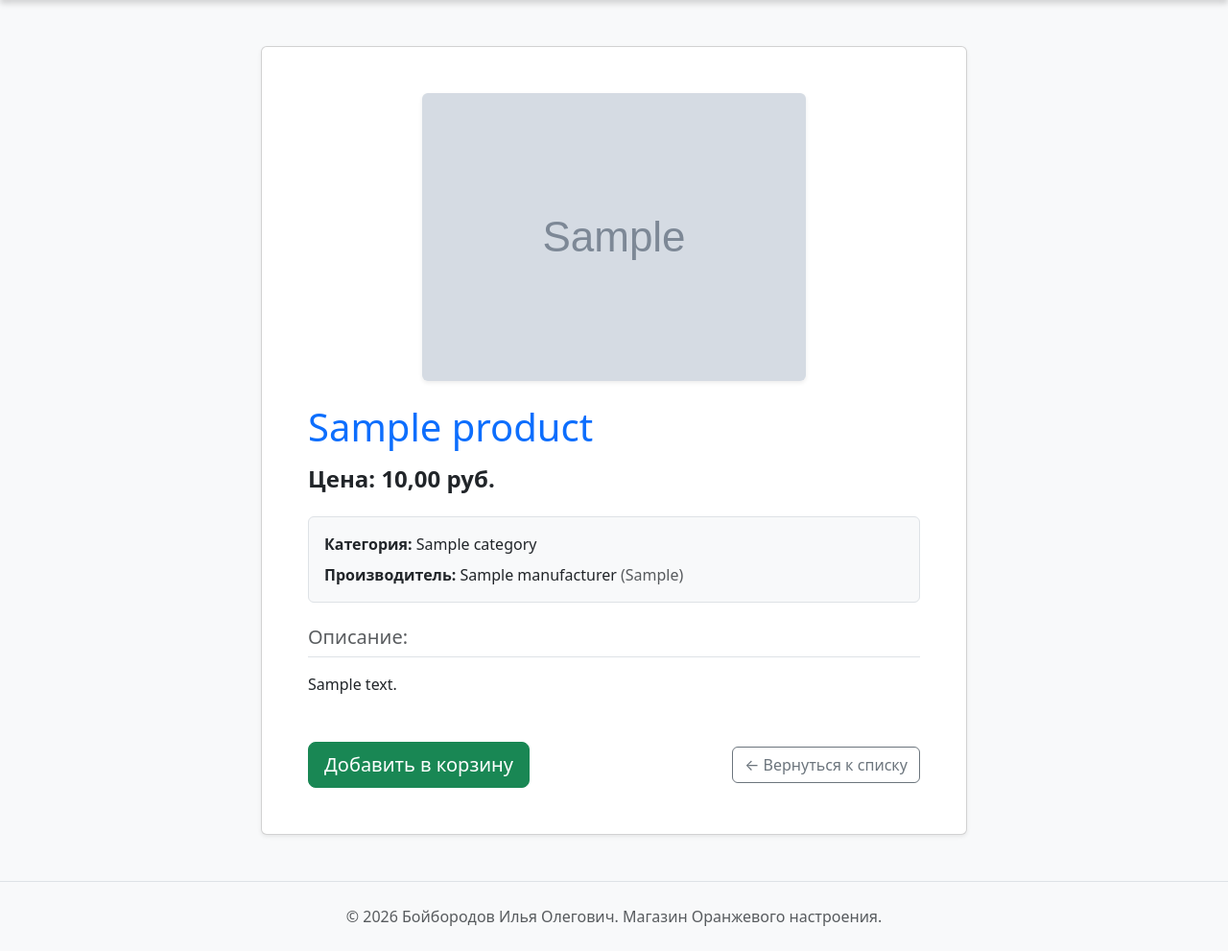
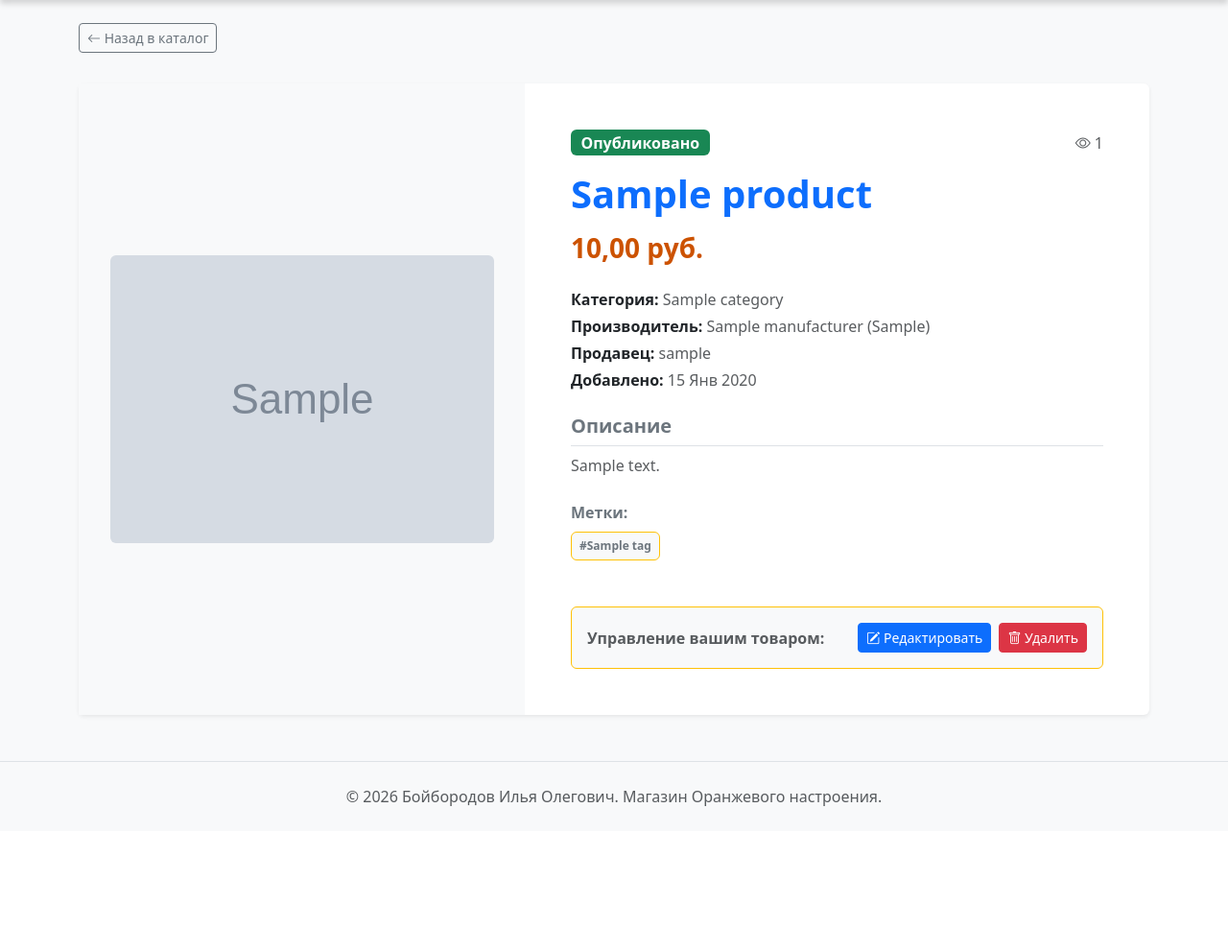
Before and after one commit to FallenNoise/SITE_DZ, a Django app: page /product/1/ in a window 1280 px wide. Shown: the part 68-1059 px from the top of the page at 96% size. After the commit the page ends 908 px from the top, so only its background shows below. Run offline with Django 5.2, Linux system fonts and the light colour scheme; a user stored in the database is signed in; tables that the repository leaves empty hold one stand-in row (values such as "Sample post"); grey boxes marked "Sample" are stand-in pictures; some libraries are stand-ins or nearby versions.

Commit message:
style: визуализировать счетчик просмотров, детализацию товара и пагинацию
В шаблоны добавлены компоненты интерфейса: иконки просмотров на карточках, блок постраничной навигации HTMX и полная информация на странице товара с кнопками управления для владельца.

```diff
--- a/shop/templates/shop/product_detail.html
+++ b/shop/templates/shop/product_detail.html
@@ -1,42 +1,82 @@
 {% extends 'base.html' %}
+{% load static %}
+
+{% block title %}{{ product.name }} | Магазин Оранжевого настроения{% endblock %}
 
 {% block content %}
-<div class="row mt-5 justify-content-center">
-    <div class="col-md-8">
-        <div class="card shadow-sm">
-            <div class="card-body p-5">
-                {% if product.image %}
-                    <div class="text-center mb-4">
-                        <img src="{{ product.image.url }}" alt="{{ product.name }}" class="img-fluid rounded shadow-sm" style="max-height: 400px; object-fit: contain;">
-                    </div>
-                {% endif %}
-                <h1 class="card-title text-primary mb-3">{{ product.name }}</h1>
-                <h4 class="text-dark fw-bold mb-4">Цена: {{ product.price }} руб.</h4>
+<div class="mt-4 mb-3">
+    <a href="javascript:history.back()" class="btn btn-outline-secondary btn-sm mb-3">
+        <i class="bi bi-arrow-left"></i> Назад в каталог
+    </a>
+</div>
 
-                <!-- НОВЫЙ БЛОК: Вывод категории и производителя -->
-                <div class="mb-4 p-3 bg-light rounded border">
-                    {% if product.category %}
-                        <p class="mb-2"><strong>Категория:</strong> {{ product.category.name }}</p>
-                    {% endif %}
+<div class="card shadow-sm border-0 mb-5">
+    <div class="row g-0">
+        <!-- Фото -->
+        <div class="col-md-5 bg-light d-flex align-items-center justify-content-center p-3">
+            {% if product.image %}
+                <img src="{{ product.image.url }}" class="img-fluid rounded" alt="{{ product.name }}" style="max-height: 500px; object-fit: contain;">
+            {% else %}
+                <i class="bi bi-image text-secondary" style="font-size: 8rem;"></i>
+            {% endif %}
+        </div>
 
-                    {% if product.manufacturer %}
-                        <p class="mb-0">
-                            <strong>Производитель:</strong>
-                            {{ product.manufacturer.name }}
-                            <span class="text-muted">({{ product.manufacturer.country }})</span>
-                        </p>
-                    {% endif %}
+        <!-- Информация -->
+        <div class="col-md-7">
+            <div class="card-body p-4 p-md-5">
+
+                <div class="d-flex justify-content-between align-items-center mb-3">
+                    <span class="badge {% if product.status == 'published' %}bg-success{% elif product.status == 'pending' %}bg-warning text-dark{% else %}bg-danger{% endif %} fs-6">
+                        {{ product.get_status_display }}
+                    </span>
+                    <!-- Вывод просмотров -->
+                    <span class="text-muted" title="Количество уникальных просмотров">
+                        <i class="bi bi-eye"></i> {{ product.viewed_by_users.count }}
+                    </span>
                 </div>
 
-                <div class="mb-5">
-                    <h5 class="text-muted border-bottom pb-2">Описание:</h5>
-                    <p class="card-text mt-3 fs-5">{{ product.description|linebreaks }}</p>
+                <h1 class="card-title fw-bold mb-3 text-primary">{{ product.name }}</h1>
+                <h3 class="fw-bold mb-4" style="color: #cc5200;">{{ product.price }} руб.</h3>
+
+                <div class="mb-4">
+                    {% if product.category %}
+                        <p class="mb-1"><strong>Категория:</strong> <span class="text-muted">{{ product.category.name }}</span></p>
+                    {% endif %}
+                    {% if product.manufacturer %}
+                        <p class="mb-1"><strong>Производитель:</strong> <span class="text-muted">{{ product.manufacturer.name }} ({{ product.manufacturer.country }})</span></p>
+                    {% endif %}
+                    <p class="mb-1"><strong>Продавец:</strong> <span class="text-muted">{% if product.owner %}{{ product.owner.username }}{% else %}Магазин{% endif %}</span></p>
+                    <p class="mb-1"><strong>Добавлено:</strong> <span class="text-muted">{{ product.created_at|date:"d M Y" }}</span></p>
                 </div>
 
-                <div class="d-flex justify-content-between align-items-center mt-4">
-                    <button class="btn btn-success btn-lg">Добавить в корзину</button>
-                    <a href="/" class="btn btn-outline-secondary">← Вернуться к списку</a>
+                <div class="mb-4">
+                    <h5 class="fw-bold text-secondary border-bottom pb-2">Описание</h5>
+                    <p class="card-text text-muted" style="line-height: 1.6;">{{ product.description|linebreaksbr }}</p>
                 </div>
+
+                {% if product.tags.all %}
+                <div class="mb-4">
+                    <p class="mb-2 fw-bold text-secondary">Метки:</p>
+                    {% for tag in product.tags.all %}
+                        <a href="{{ tag.get_absolute_url }}" class="badge bg-light text-secondary border border-warning text-decoration-none me-1 p-2" hx-boost="true" hx-target="#htmx-content" hx-select="#htmx-content">
+                            #{{ tag.name }}
+                        </a>
+                    {% endfor %}
+                </div>
+                {% endif %}
+
+                <!-- Панель управления только для создателя товара -->
+                {% if user.is_authenticated and user == product.owner %}
+                <div class="mt-5 p-3 bg-light rounded border border-warning d-flex gap-2">
+                    <span class="fw-bold me-auto align-self-center text-muted">Управление вашим товаром:</span>
+                    <a href="{% url 'edit_product' product.pk %}" class="btn btn-primary btn-sm" hx-boost="true" hx-target="#htmx-content" hx-select="#htmx-content">
+                        <i class="bi bi-pencil-square"></i> Редактировать
+                    </a>
+                    <a href="{% url 'delete_product' product.pk %}" class="btn btn-danger btn-sm" hx-boost="true" hx-target="#htmx-content" hx-select="#htmx-content">
+                        <i class="bi bi-trash"></i> Удалить
+                    </a>
+                </div>
+                {% endif %}
 
             </div>
         </div>
```
Also changed, not shown: shop/templates/shop/index.html (+56 -12 lines).
